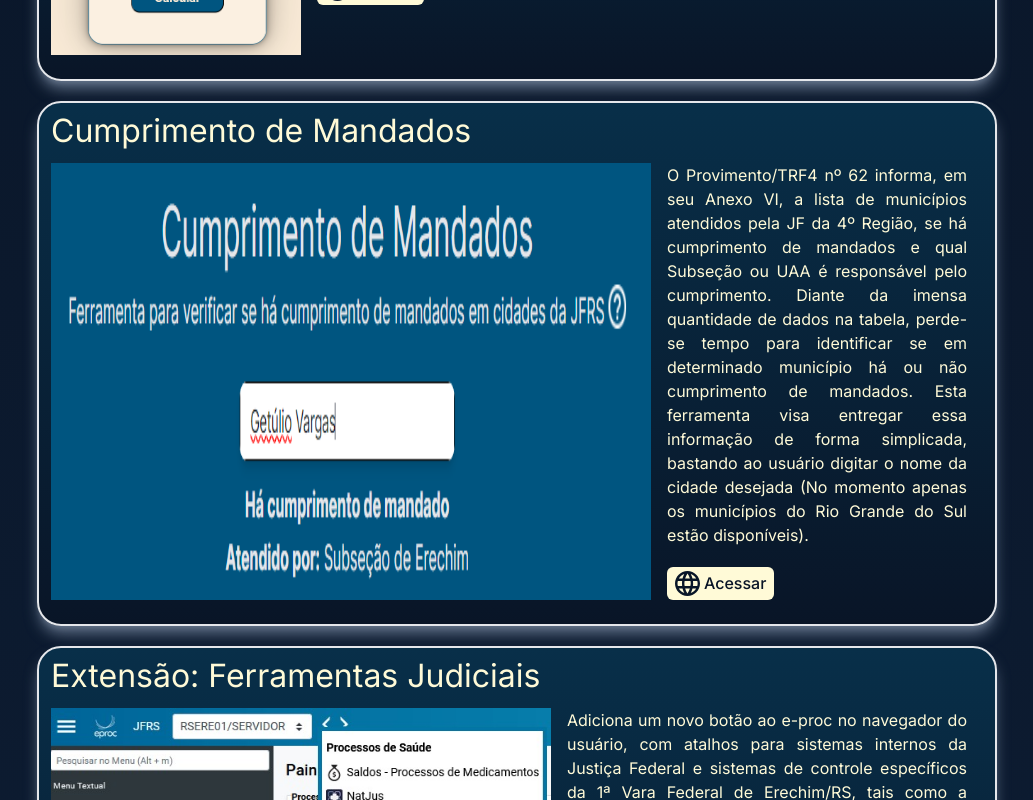
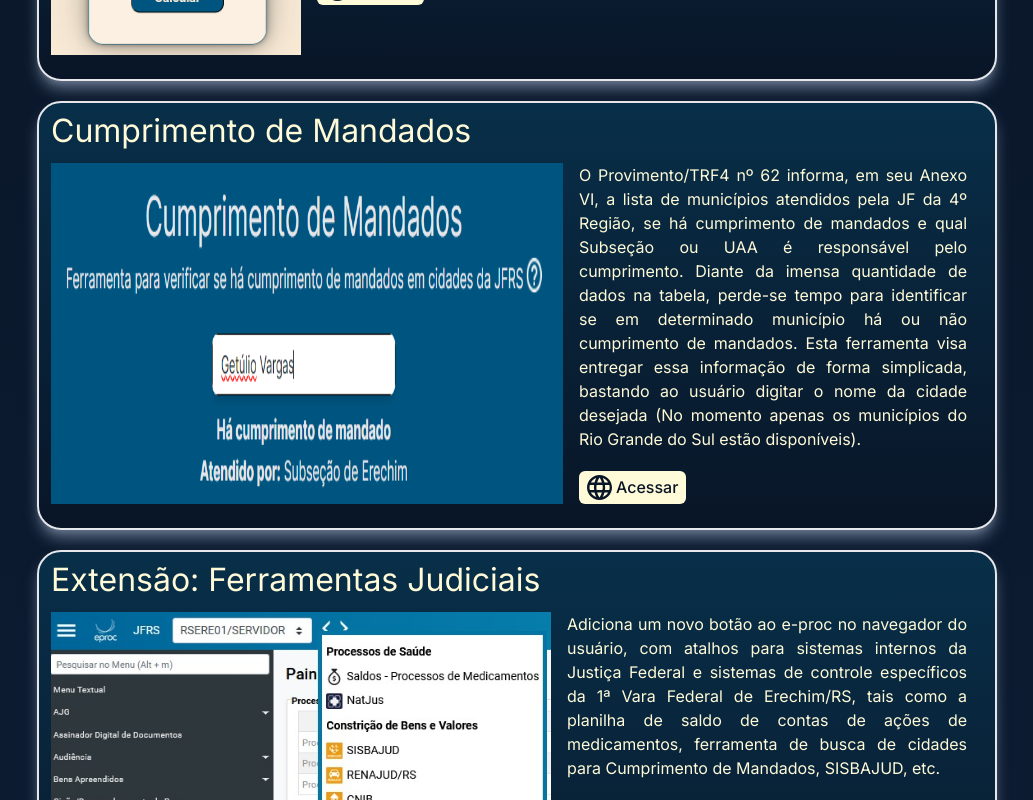
Before and after one commit to joaotextor/ferramentas-jf, a Next.js app: page /ferramentas-jf/ in a window 1280 px wide. Shown: the part 722-1522 px from the top of the page, without its empty margins (123-1156 px from the left). Built offline with nearby package versions, Linux system fonts and the light colour scheme.

Commit message:
adjust image height

```diff
--- a/src/app/page.tsx
+++ b/src/app/page.tsx
@@ -111,7 +111,7 @@ export default function Home() {
                 title="Cumprimento de Mandados"
                 description="O Provimento/TRF4 nº 62 informa, em seu Anexo VI, a lista de municípios atendidos pela JF da 4º Região, se há cumprimento de mandados e qual Subseção ou UAA é responsável pelo cumprimento. Diante da imensa quantidade de dados na tabela, perde-se tempo para identificar se em determinado município há ou não cumprimento de mandados. Esta ferramenta visa entregar essa informação de forma simplicada, bastando ao usuário digitar o nome da cidade desejada (No momento apenas os municípios do Rio Grande do Sul estão disponíveis)."
                 imageUrl={ssMandados}
-                imageWidth={600}
+                imageHeight={150}
                 buttons={[
                   <SingleButton
                     key="1"
```
